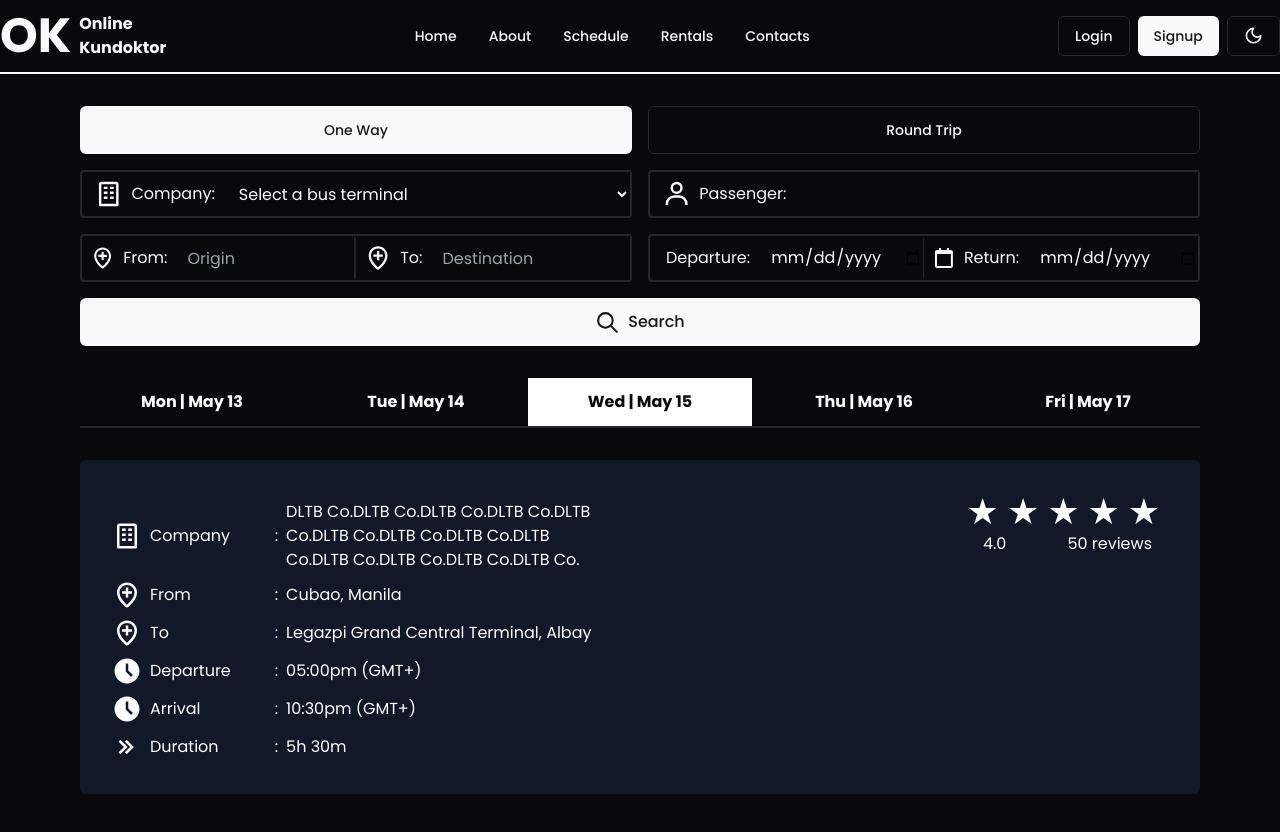
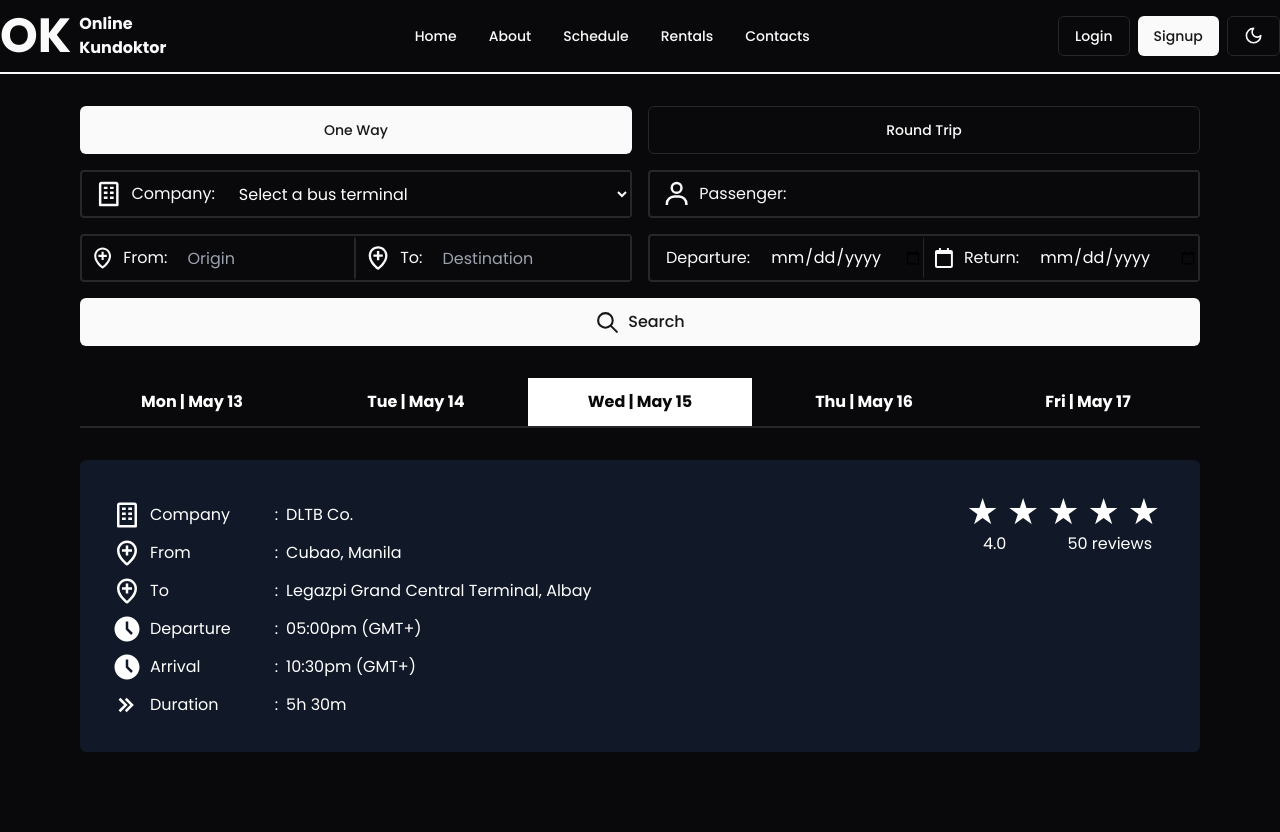
Before and after one commit to raigrc/ICPOK-OnlineKundoktor, a React (Vite) app: page /search in a window 1280 px wide. Shown: the top 832 px of the page. After the commit the page ends 800 px from the top, so only its background shows below. Built offline with nearby package versions, Linux system fonts and the light colour scheme.

Commit message:
typed DLTB Co.

```diff
--- a/src/components/search-components/CompanyReviews.tsx
+++ b/src/components/search-components/CompanyReviews.tsx
@@ -64,7 +64,7 @@
            <div className="flex items-center"><BiBuilding size={30} className="mr-2"/>Company</div>
            <div className="flex items-center col-span-2">
             <div className="mr-2">:</div>
-            <div>DLTB Co.DLTB Co.DLTB Co.DLTB Co.DLTB Co.DLTB Co.DLTB Co.DLTB Co.DLTB Co.DLTB Co.DLTB Co.DLTB Co.DLTB Co.</div>
+            <div>DLTB Co.</div>
            </div>          </div>
           <div className="grid grid-cols-3 mt-2">
             <div className="flex items-center"><BiLocationPlus size={30} className="mr-2" />From</div>
```
